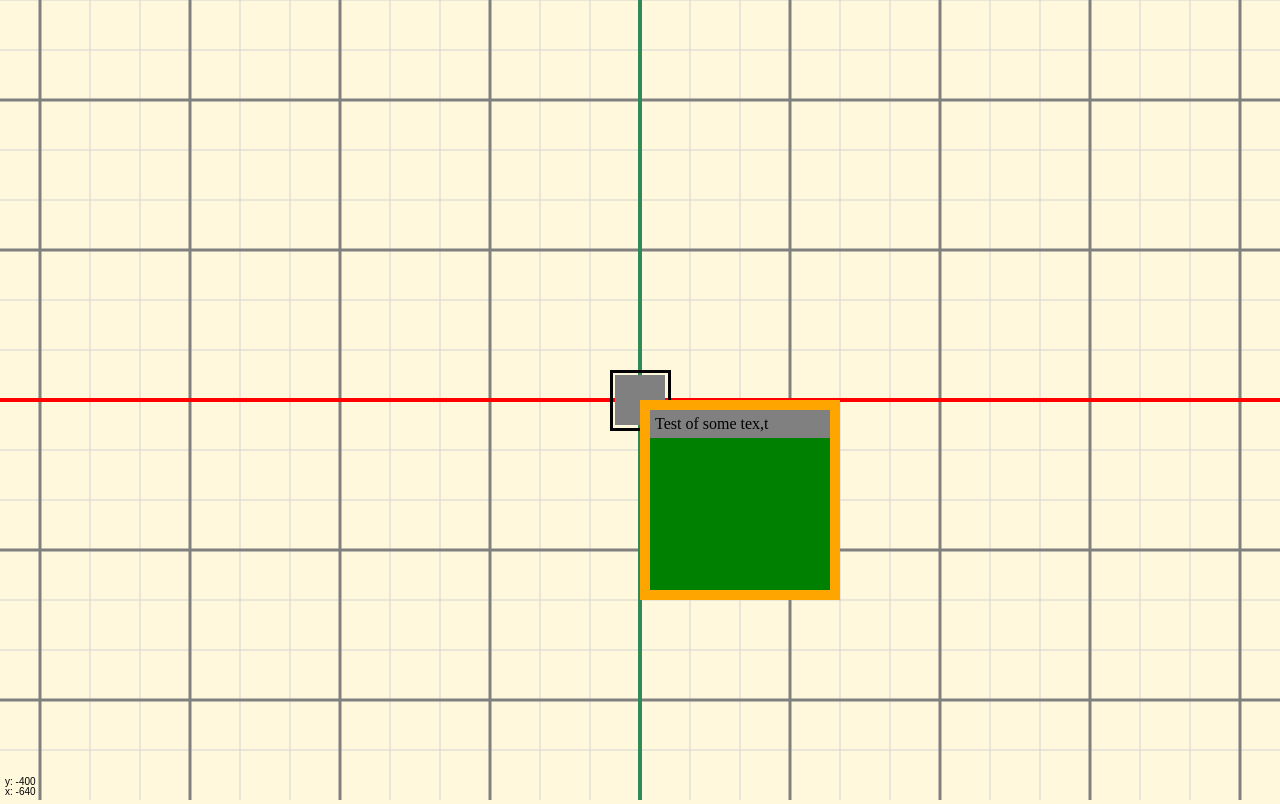
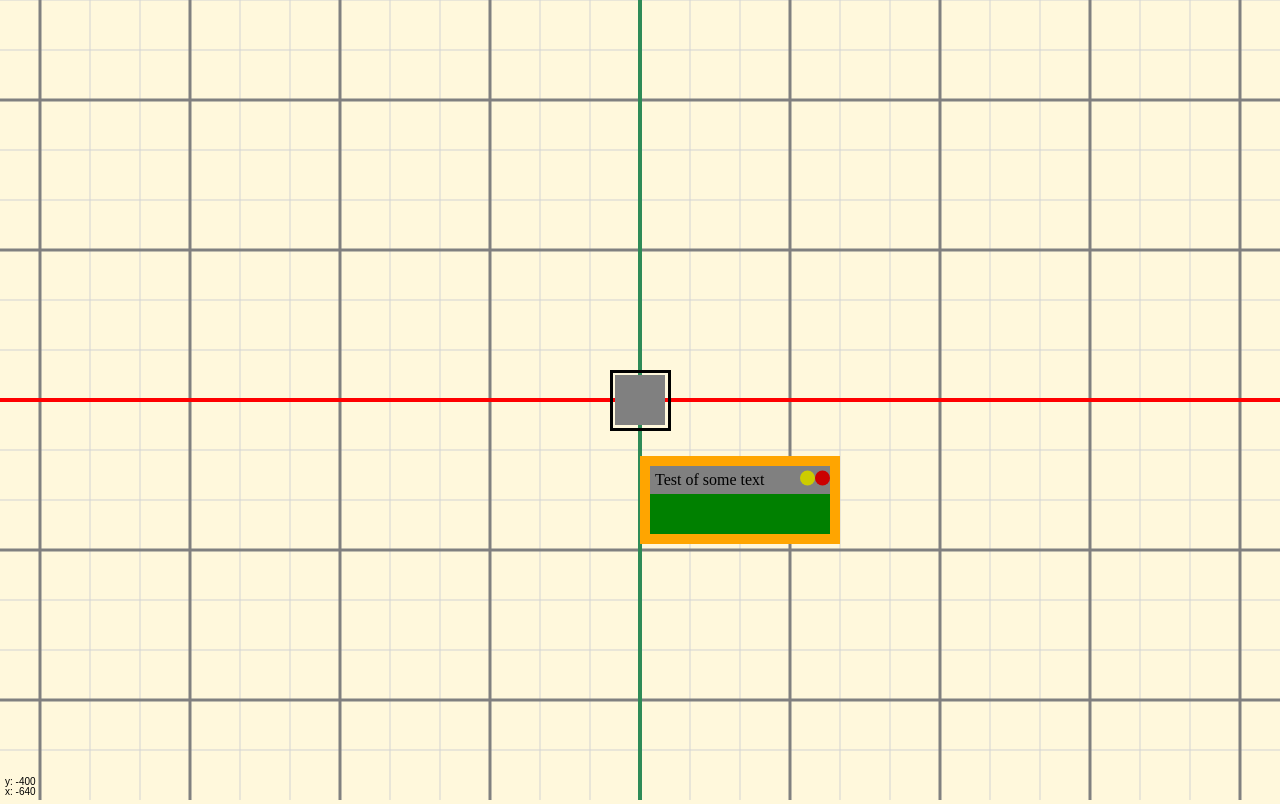
Before and after one commit to ntoutges/Nexis, a plain HTML site: page index.html in a window 1280 px wide. Drawn offline with Linux system fonts and the light colour scheme.

Commit message:
Improved draggable widgets

```diff
--- a/module/style/widget.css
+++ b/module/style/widget.css
@@ -51,6 +51,7 @@
 .framework-draggable-widget-headers {
   padding: 5px;
   background-color: grey;
+  position: relative;
 }
 
 .framework-draggable-widget-titles {
@@ -62,5 +63,30 @@
 .framework-draggable-widget-bodies {
   padding: 20px;
   background-color: green;
-  flex-grow: 1;
+  /* flex-grow: 1; */
 }
+
+.framework-draggable-widget-button-holder {
+  position: absolute;
+  top: 50%;
+  right: 0px;
+  transform: translateY(-50%);
+}
+
+.framework-draggable-widget-button-holder > .framework-draggable-widget-buttons:hover {
+  filter: brightness(100%) !important;
+  cursor: pointer;
+}
+
+.framework-draggable-widget-buttons {
+  filter: brightness(80%);
+  border-radius: 50%;
+  display: inline-block;
+
+  position: relative;
+}
+
+.draggable-widget-minimize {
+  height: 0px;
+  padding: 0px;
+}
--- a/module/widgets/interfaces.ts
+++ b/module/widgets/interfaces.ts
@@ -23,6 +23,7 @@ export interface BasicWidgetInterface extends CommonWidgetInterface {
 interface headerOption {
   show?: boolean
   background?: string
+  size?: string
 }
 
 export interface DraggableWidgetInterface extends BasicWidgetInterface {
--- a/src/module/widgets/draggable-widget.js
+++ b/src/module/widgets/draggable-widget.js
@@ -2,26 +2,23 @@ import { Draggable } from "../draggable.js";
 import { Widget } from "./widget.js";
 export class DraggableWidget extends Widget {
     container;
-    header;
+    header = null;
     body;
     draggable = null;
     doCursorDrag;
-    constructor({ id, layer, positioning, pos, style, header = {}, doCursorDrag, options, content, name }) {
+    constructor({ id, layer, positioning, pos, style, header = null, doCursorDrag, options, content, name }) {
         const container = document.createElement("div");
         super({
             id, layer, positioning, pos, style,
             name,
             content: container
         });
-        container.append(content);
         this.container = container;
         this.container.classList.add("framework-draggable-widget-containers");
+        if (header) {
             this.header = document.createElement("div");
             this.header.classList.add("framework-draggable-widget-headers");
-        this.body = document.createElement("div");
-        this.body.classList.add("framework-draggable-widget-bodies");
             this.container.append(this.header);
-        this.container.append(this.body);
             const title = document.createElement("div");
             title.classList.add("framework-draggable-widget-titles");
             title.setAttribute("draggable", "false");
@@ -31,12 +28,33 @@ export class DraggableWidget extends Widget {
             if (!doCursorDrag) {
                 this.container.classList.add("no-cursor"); // don't show dragging indication
             }
-        // if (header?.buttons?.close?.show) {
-        //   const close = document.createElement("div");
-        //   close.classList.add("framework-draggable-widget-closes");
-        // }
-        // if (header?.buttons?.collapse?.show) {
-        // }
+            const buttons = document.createElement("div");
+            buttons.classList.add("framework-draggable-widget-button-holder");
+            if (header.buttons?.collapse?.show) {
+                const collapse = document.createElement("div");
+                collapse.classList.add("framework-draggable-widget-collapses", "framework-draggable-widget-buttons");
+                collapse.setAttribute("title", "collapse");
+                collapse.style.background = header.buttons.collapse?.background ?? "yellow";
+                collapse.style.width = header.buttons.collapse?.size ?? "15px";
+                collapse.style.height = header.buttons.collapse?.size ?? "15px";
+                buttons.append(collapse);
+                collapse.addEventListener("click", this.minimize.bind(this));
+            }
+            if (header.buttons?.close?.show) {
+                const close = document.createElement("div");
+                close.classList.add("framework-draggable-widget-closes", "framework-draggable-widget-buttons");
+                close.setAttribute("title", "close");
+                close.style.background = header.buttons.close?.background ?? "red";
+                close.style.width = header.buttons.close?.size ?? "15px";
+                close.style.height = header.buttons.close?.size ?? "15px";
+                buttons.append(close);
+            }
+            this.header.append(buttons);
+        }
+        this.body = document.createElement("div");
+        this.body.classList.add("framework-draggable-widget-bodies");
+        this.body.append(content);
+        this.container.append(this.body);
     }
     setZoom(z) {
         super.setZoom(z); // just in case this is eventually implemented in parent class
@@ -44,6 +62,7 @@ export class DraggableWidget extends Widget {
     }
     attachTo(scene) {
         super.attachTo(scene);
+        if (this.header) {
             this.draggable = new Draggable({
                 viewport: scene.element,
                 element: this.header,
@@ -55,6 +74,7 @@ export class DraggableWidget extends Widget {
             this.draggable.listener.on("dragInit", this.dragInit.bind(this));
             this.draggable.listener.on("drag", this.drag.bind(this));
             this.draggable.listener.on("dragEnd", this.dragEnd.bind(this));
+        }
     }
     dragInit() {
         if (this.doCursorDrag)
@@ -69,5 +89,8 @@ export class DraggableWidget extends Widget {
         this.pos.y = -d.pos.y;
         this.scene?.updateIndividualWidget(this);
     }
+    minimize() {
+        this.body.classList.toggle("draggable-widget-minimize");
+    }
 }
 //# sourceMappingURL=draggable-widget.js.map
--- a/src/test.js
+++ b/src/test.js
@@ -62,13 +62,22 @@ const scene = new Scene({
                 yAlign: "middle"
             },
             header: {
-                title: "Test of some tex,t"
+                title: "Test of some text",
+                buttons: {
+                    close: {
+                        background: "red",
+                        show: true
+                    },
+                    collapse: {
+                        show: true
+                    }
+                }
             },
             style: {
                 width: "200px",
-                height: "200px"
+                // height: "200px"
             },
-            doCursorDrag: true
+            doCursorDrag: true,
         })
     ]
 });
```
Also changed, not shown: module/widgets/draggable-widget.ts (+40 -15 lines), test.ts (+12 -3 lines), 2 other files. Lines whose indentation alone changed are shown as unchanged.
